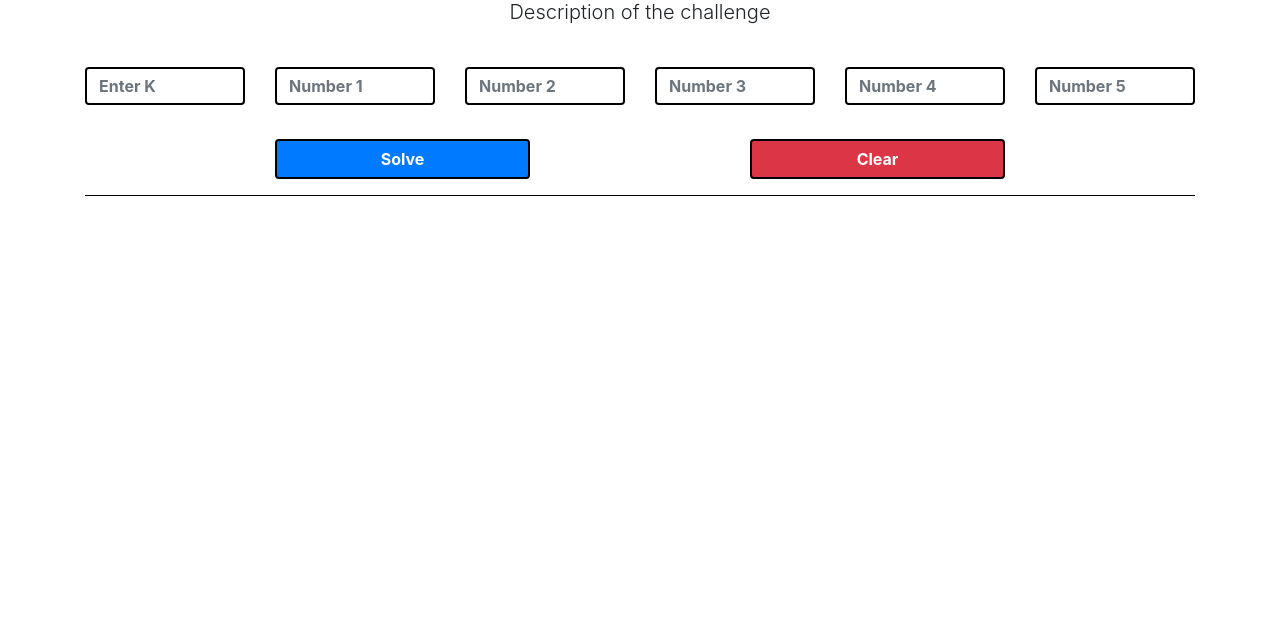
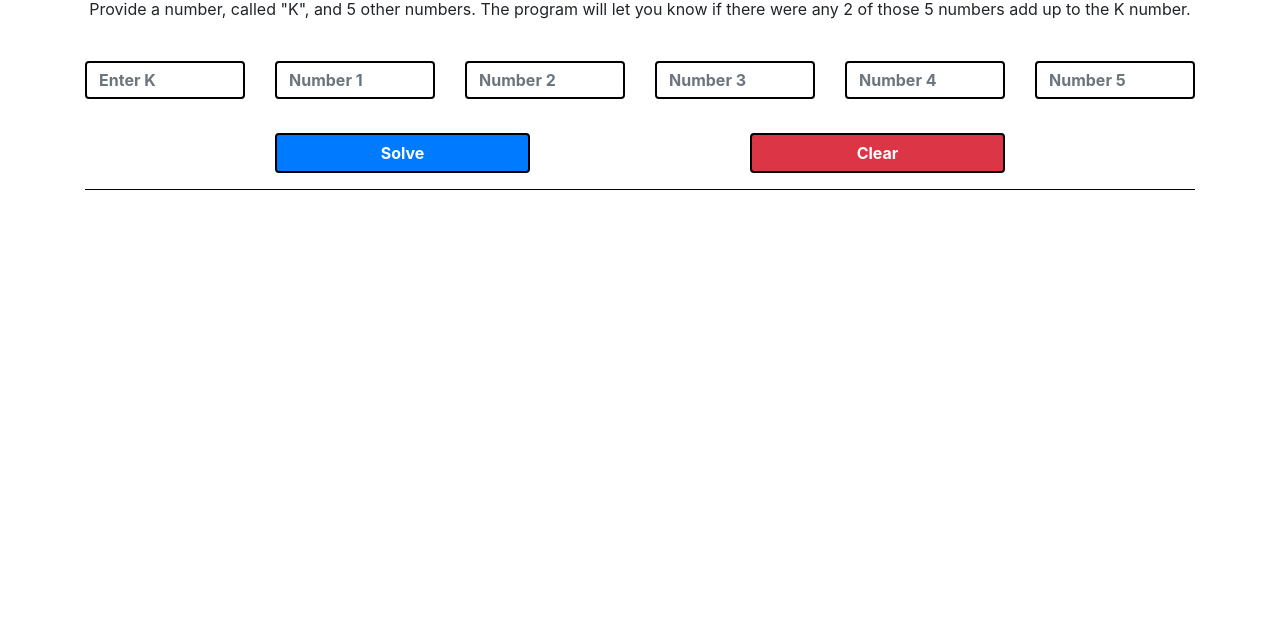
Before and after one commit to khoaNguyen2pt0/Sum-of-All-Fear, a plain HTML site: page Solve.html in a window 1280 px wide. Shown: the part 163-800 px from the top of the page. Drawn offline with nearby package versions, Linux system fonts and the light colour scheme.

Commit message:
description

```diff
--- a/Solve.html
+++ b/Solve.html
@@ -92,7 +92,9 @@
         <div class="row">
             <div class="col-lg-12 text-center">
                 <h1 class="mt-5">Sum of All Fears</h1>
-                <p class="lead">Description of the challenge</p>
+                <p>
+                    Provide a number, called "K", and 5 other numbers. The program will let you know if there were any 2 of those 5 numbers add up to the K number.
+                </p>
             </div>
         </div>
         <br />
```
Also changed, not shown: 1 other file.
